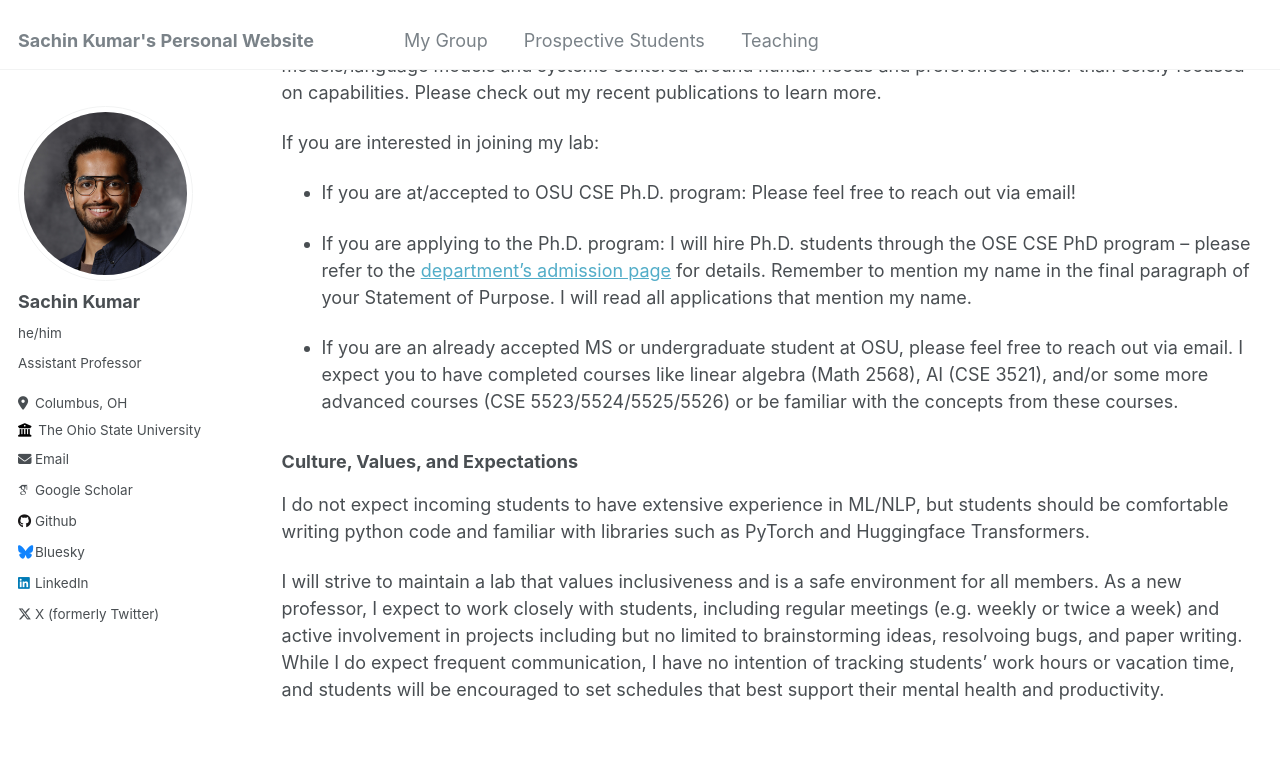
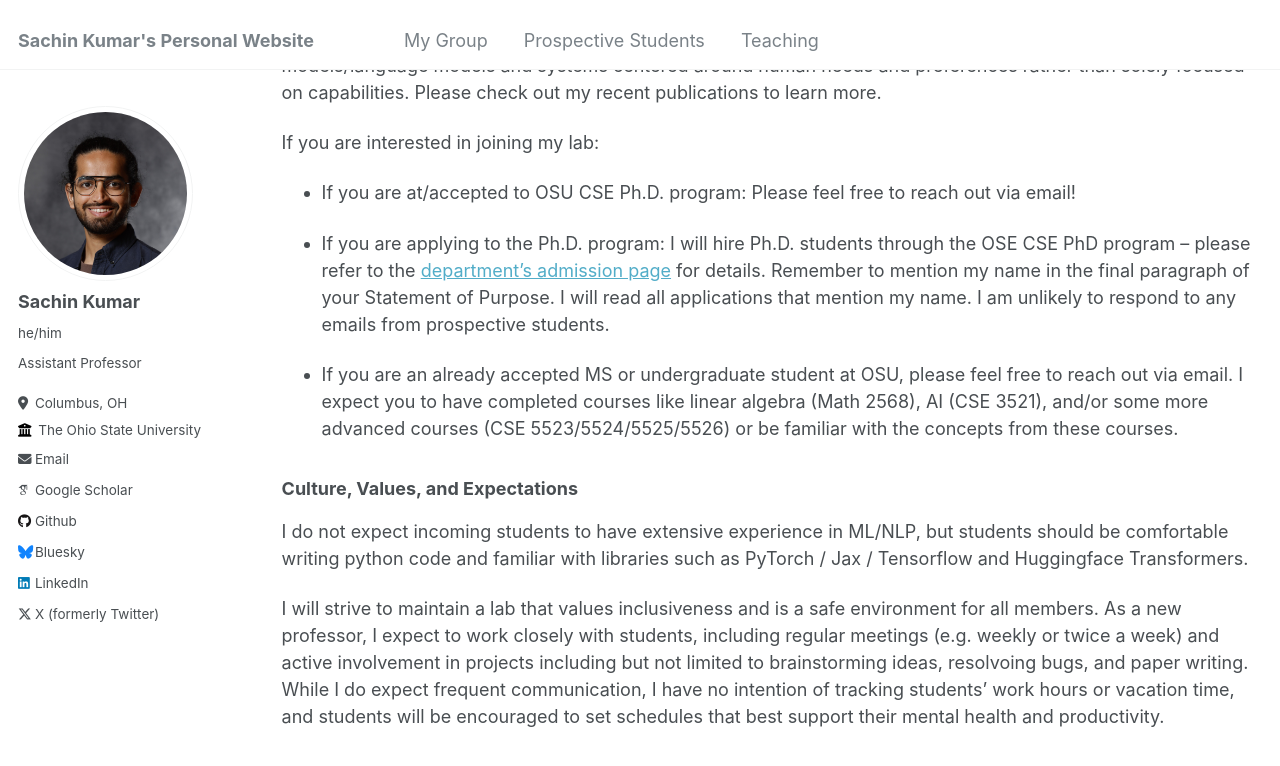
Before and after one commit to shocheen/shocheen.github.io, a Jekyll site: the page built from _pages/prospective-students.md, in a window 1280 px wide and 900 px high, scrolled down 259 px. Shown: the top 766 px of the window. Built offline with Jekyll 4.4.1, drawn with Linux system fonts in a browser that asks for light colours; some web fonts are replaced.

```diff
--- a/_pages/prospective-students.md
+++ b/_pages/prospective-students.md
@@ -13,12 +13,12 @@ If you are interested in joining my lab:
 
 * If you are at/accepted to OSU CSE Ph.D. program: Please feel free to reach out via email!
 
-* If you are applying to the Ph.D. program: I will hire Ph.D. students through the OSE CSE PhD program -- please refer to the [department's admission page](https://cse.osu.edu/prospective-students/graduate/cse-graduate-admissions) for details. Remember to mention my name in the final paragraph of your Statement of Purpose. I will read all applications that mention my name.
+* If you are applying to the Ph.D. program: I will hire Ph.D. students through the OSE CSE PhD program -- please refer to the [department's admission page](https://cse.osu.edu/prospective-students/graduate/cse-graduate-admissions) for details. Remember to mention my name in the final paragraph of your Statement of Purpose. I will read all applications that mention my name. I am unlikely to respond to any emails from prospective students.
 
 * If you are an already accepted MS or undergraduate student at OSU, please feel free to reach out via email. I expect you to have completed courses like linear algebra (Math 2568), AI (CSE 3521), and/or some more advanced courses (CSE 5523/5524/5525/5526) or be familiar with the concepts from these courses.
 
 ### Culture, Values, and Expectations
 
-I do not expect incoming students to have extensive experience in ML/NLP, but students should be comfortable writing python code and familiar with libraries such as PyTorch and Huggingface Transformers.
+I do not expect incoming students to have extensive experience in ML/NLP, but students should be comfortable writing python code and familiar with libraries such as PyTorch / Jax / Tensorflow and Huggingface Transformers.
 
-I will strive to maintain a lab that values inclusiveness and is a safe environment for all members. As a new professor, I expect to work closely with students, including regular meetings (e.g. weekly or twice a week) and active involvement in projects including but no limited to brainstorming ideas, resolvoing bugs, and paper writing. While I do expect frequent communication, I have no intention of tracking students' work hours or vacation time, and students will be encouraged to set schedules that best support their mental health and productivity.
+I will strive to maintain a lab that values inclusiveness and is a safe environment for all members. As a new professor, I expect to work closely with students, including regular meetings (e.g. weekly or twice a week) and active involvement in projects including but not limited to brainstorming ideas, resolvoing bugs, and paper writing. While I do expect frequent communication, I have no intention of tracking students' work hours or vacation time, and students will be encouraged to set schedules that best support their mental health and productivity.
```
Also changed, not shown: _pages/group.md (+16 -9 lines), _teaching/2025-spring-teaching.md (+1 -1 lines), images/group/aaron.jpeg (added), images/group/abraham.jpg (added), images/group/doeun.jpeg (added), images/group/hanane.jpg (added), images/group/jiwoo.png (added), images/group/nikhil.jpg (added), images/group/patrick.jpeg (added), images/group/zishuo.png (added).
